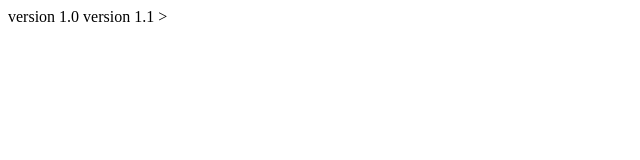
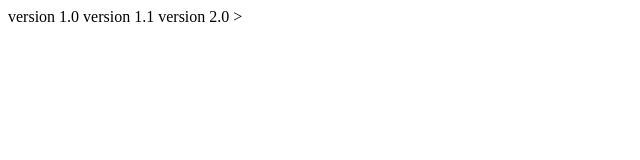
Before and after one commit to Dhiresh3/Version_control, a plain HTML site: page index.html in a window 1280 px wide. Shown: the full height of the page, 0-640 px from the left. Drawn offline with Linux system fonts and the light colour scheme.

Commit message:
Newly version added

```diff
--- a/index.html
+++ b/index.html
@@ -1,4 +1,5 @@
 <html>
     version 1.0
     version 1.1
+    version 2.0
 </html>>
```
